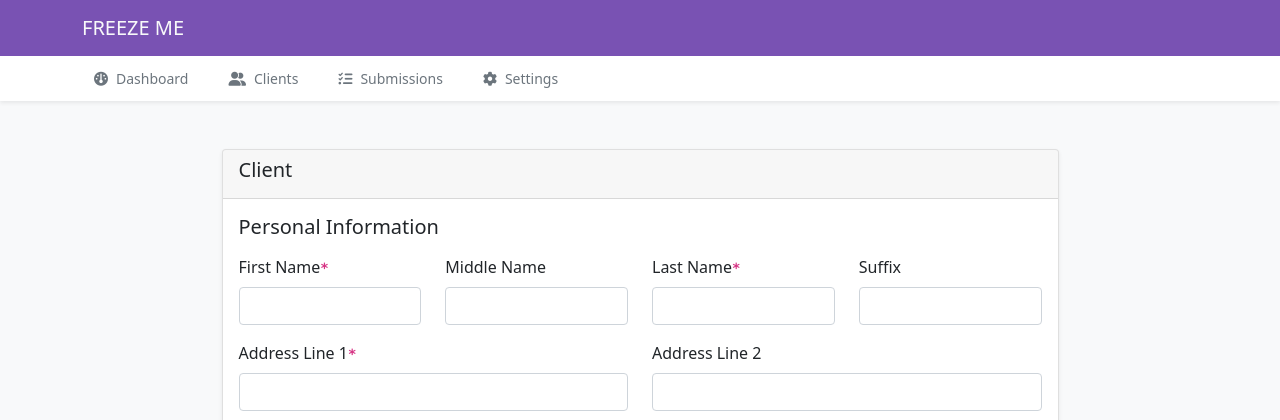
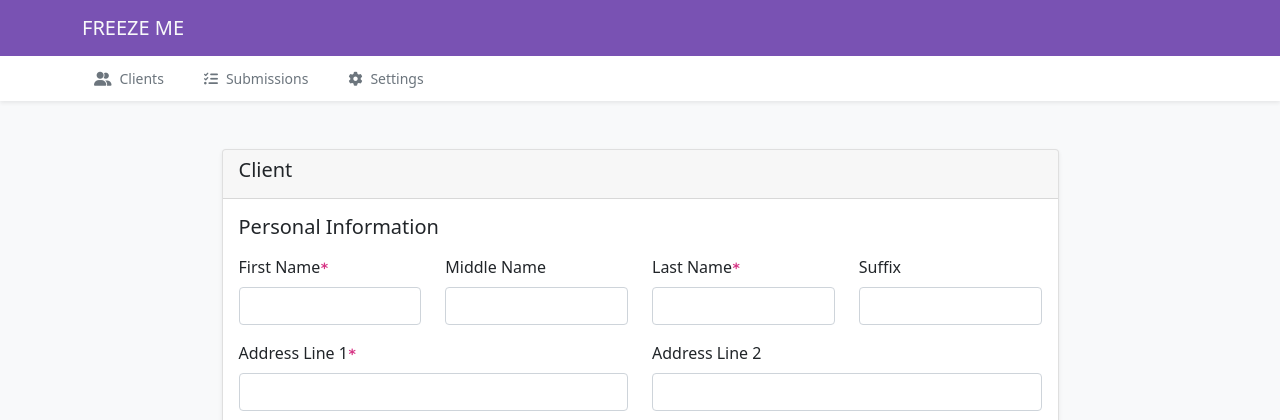
Before and after one commit to AlienZaki/FreezeMe, a Django app: page /client/new/ in a window 1280 px wide. Shown: the top 420 px of the page. Run offline with Django 4.2, Linux system fonts and the light colour scheme; data comes from the database, SQL or seed files in the repository; parts of the project's set-up code (start-up, migrations or seed data) failed here and were passed over; some libraries are stand-ins or nearby versions.

Commit message:
disable dashboard

```diff
--- a/templates/base.html
+++ b/templates/base.html
@@ -59,8 +59,8 @@
 <div class="bg-body shadow-sm">
     <nav class="container nav nav-underline" aria-label="Secondary navigation">
 
-        <a class="nav-link {% if request.resolver_match.url_name == '#' %} active text-primary{% endif %}"
-           aria-current="page" href="/"><i class="fa-solid fa-gauge mx-2"></i>Dashboard</a>
+{#        <a class="nav-link {% if request.resolver_match.url_name == '#' %} active text-primary{% endif %}"#}
+{#           aria-current="page" href="/"><i class="fa-solid fa-gauge mx-2"></i>Dashboard</a>#}
         <a class="nav-link{% if request.resolver_match.url_name == 'client_list' %} active text-primary {% endif %}"
            href="{% url 'client_list' %}"><i class="fa-solid fa-user-group mx-2"></i>Clients
             {#                <span class="badge bg-secondary  rounded-pill align-text-bottom">27</span>#}
```
Also changed, not shown: core/migrations/0014_auto_20220512_1922.py (added), core/migrations/0015_alter_submission_succeed.py (added).
